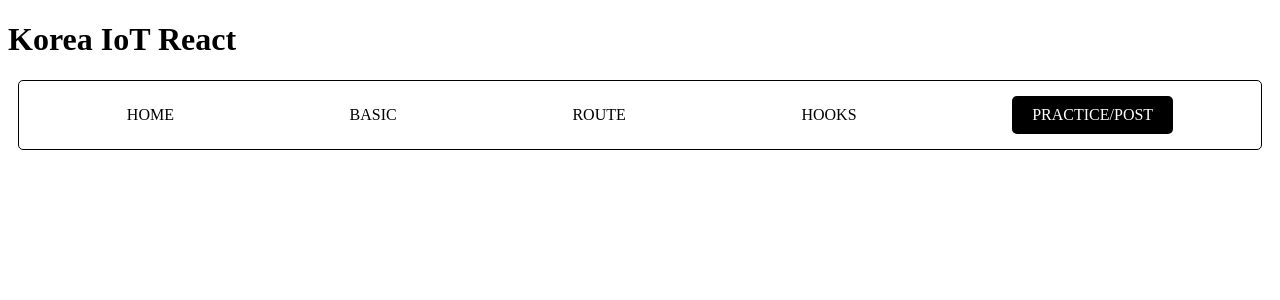
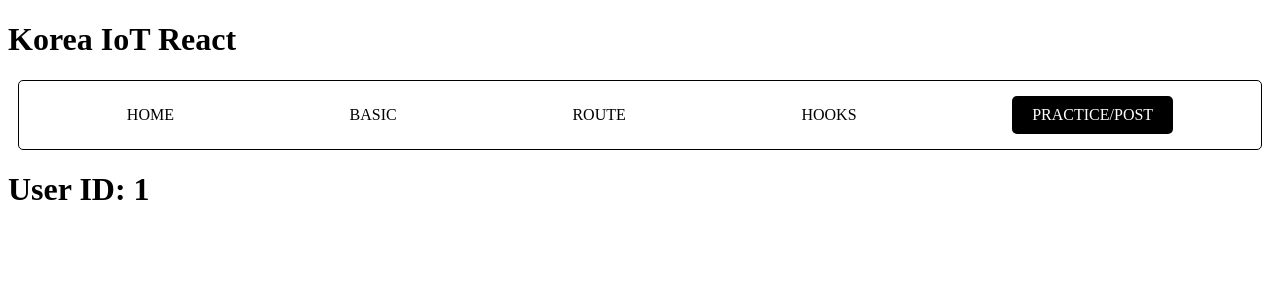
Before and after one commit to devgiants75/k_iot_frontend, a React (Vite) app in the folder f-iot-react/: page /practice/post/1 in a window 1280 px wide. Shown: the top 300 px of the page. Built offline with nearby package versions, Linux system fonts and the light colour scheme.

Commit message:
20251103 React Practice Post (a_basic)

```diff
--- a/f-iot-react/src/App.tsx
+++ b/f-iot-react/src/App.tsx
@@ -4,6 +4,7 @@ import Basic from '@/pages/a_basic';
 import RoutePages from '@/pages/b_Route';
 import Navibar from './components/Navibar';
 import PostList from './_practices/a_basic/PostList';
+import PostDetail from './components/PostDetail';
 // 파일명 없으면 무조건! 해당 파일의 index 라는 이름의 파일을 가져옴
 
 function App() {
@@ -24,6 +25,7 @@ function App() {
         <Route path='/route/*' element={<RoutePages />} />
 
         <Route path='/practice/post' element={<PostList />} />
+        <Route path='/practice/post/:id' element={<PostDetail />} />
 
       </Routes>
     </>
--- a/f-iot-react/src/components/PostDetail.tsx
+++ b/f-iot-react/src/components/PostDetail.tsx
@@ -1,8 +1,15 @@
 import React from 'react'
+import { useParams } from 'react-router-dom'
 
 function PostDetail() {
+  //? useParams 호출 시 URL의 변수들을 객체로 반환
+  const params = useParams();
+  console.log(params);
+
   return (
-    <div>PostDetail</div>
+    <div>
+      <h1>User ID: {params.id}</h1>
+    </div>
   )
 }
 
```
Also changed, not shown: f-iot-react/src/pages/b_Route/B_useParams.tsx (added, +41 -0 lines).
